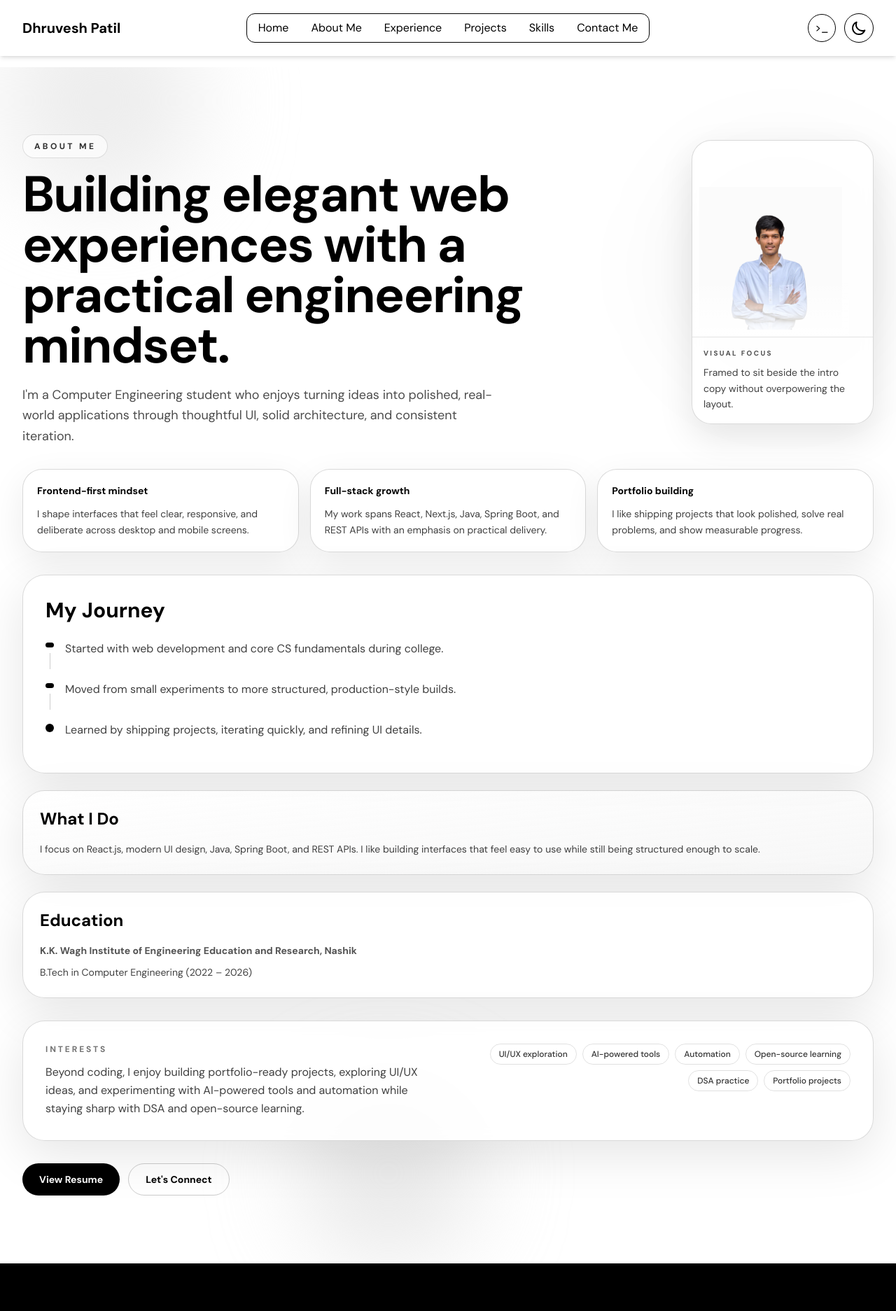
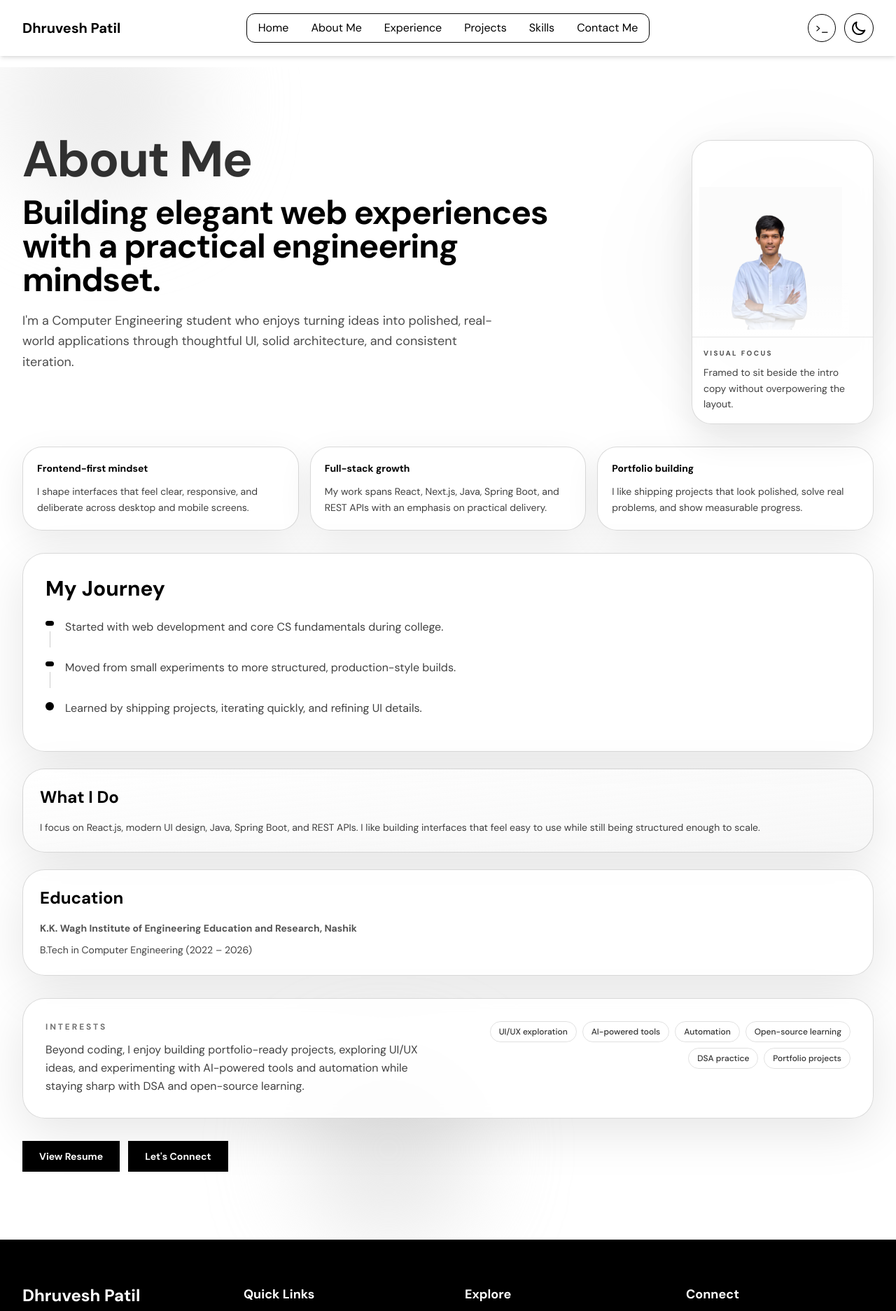
Before and after one commit to Dhruvesh05/Portfolio-Dhruvesh, a Next.js app: page /about in a window 1280 px wide. Shown: the top 1873 px of the page at 70% size. Built offline with nearby package versions, Linux system fonts and the light colour scheme.

Commit message:
Font change

```diff
--- a/components/About/About.tsx
+++ b/components/About/About.tsx
@@ -47,10 +47,10 @@ export default function AboutSection() {
           <div className="space-y-8">
             <div className="flex flex-col gap-6 lg:flex-row lg:items-start lg:justify-between lg:gap-10">
               <div className="max-w-3xl lg:flex-1">
-                <p className="inline-flex items-center rounded-full border border-black/15 bg-white/80 px-4 py-2 text-xs font-semibold uppercase tracking-[0.28em] opacity-80 backdrop-blur dark:border-white/15 dark:bg-black/70">
+                <p className="text-4xl font-black tracking-tight opacity-80 sm:text-5xl md:text-6xl lg:text-7xl">
                   About Me
                 </p>
-                <h2 className="mt-4 text-4xl font-black tracking-tight sm:text-5xl md:text-6xl lg:text-7xl">
+                <h2 className="mt-4 text-2xl font-semibold tracking-tight sm:text-3xl md:text-4xl lg:text-5xl">
                   Building elegant web experiences with a practical engineering mindset.
                 </h2>
                 <p className="mt-5 max-w-2xl text-sm leading-relaxed opacity-70 sm:text-base md:text-lg">
@@ -163,13 +163,13 @@ export default function AboutSection() {
                 href="https://drive.google.com/file/d/1a-Q6RMehygXArEbf2a_IwLqzub59akoK/view?usp=drive_link"
                 target="_blank"
                 rel="noopener noreferrer"
-                className="inline-flex items-center justify-center rounded-full bg-black px-6 py-3 text-sm font-semibold text-white transition-all duration-300 hover:-translate-y-0.5 hover:shadow-xl dark:bg-white dark:text-black"
+                className="inline-flex items-center justify-center rounded-b-none bg-black px-6 py-3 text-sm font-semibold text-white transition-all duration-300 hover:bg-white hover:text-black hover:border-2 dark:bg-black dark:text-white dark:border-2 dark:hover:bg-white dark:hover:text-black dark:hover:border-2"
               >
                 View Resume
               </a>
               <a
                 href="/contact"
-                className="inline-flex items-center justify-center rounded-full border border-black/20 px-6 py-3 text-sm font-semibold transition-all duration-300 hover:-translate-y-0.5 hover:bg-black hover:text-white hover:shadow-xl dark:border-white/20 dark:hover:bg-white dark:hover:text-black"
+                className="inline-flex items-center justify-center rounded-b-none bg-black px-6 py-3 text-sm font-semibold text-white transition-all duration-300 hover:bg-white hover:text-black hover:border-2 dark:bg-black dark:text-white dark:border-2 dark:hover:bg-white dark:hover:text-black dark:hover:border-2"
               >
                 Let&apos;s Connect
               </a>
--- a/components/Experience/Experience.tsx
+++ b/components/Experience/Experience.tsx
@@ -36,12 +36,12 @@ export default function ExperienceSection() {
 
       <div className="relative mx-auto max-w-7xl">
         <div className="mb-12 md:mb-16 lg:mb-20">
-          <p className="inline-flex items-center rounded-full border border-black/15 bg-white/80 px-4 py-2 text-xs font-semibold uppercase tracking-[0.28em] opacity-80 backdrop-blur dark:border-white/15 dark:bg-black/70">
+          <p className="text-4xl font-black tracking-tight opacity-80 sm:text-5xl md:text-6xl lg:text-7xl">
             Experience
           </p>
           <div className="mt-5 flex flex-col gap-5 lg:flex-row lg:items-end lg:justify-between">
             <div className="max-w-3xl">
-              <h2 className="text-4xl font-black tracking-tight sm:text-5xl md:text-6xl lg:text-7xl">
+              <h2 className="text-2xl font-semibold tracking-tight sm:text-3xl md:text-4xl lg:text-5xl">
                 Experience built to show impact, not just attendance.
               </h2>
               <p className="mt-4 max-w-2xl text-sm leading-relaxed opacity-70 sm:text-base md:text-lg">
--- a/components/Home.tsx
+++ b/components/Home.tsx
@@ -88,7 +88,7 @@ export default function HomePage() {
           className="max-w-4xl w-full rounded-2xl md:rounded-3xl border border-black dark:border-white bg-white dark:bg-black p-6 sm:p-8 md:p-12 lg:p-16 transition-transform duration-500 shadow-lg"
           style={{ transform: `scale(${scale})` }}
         >
-          <h1 className="text-3xl sm:text-4xl md:text-5xl lg:text-6xl font-black mb-3 sm:mb-4 md:mb-6 tracking-tight">
+          <h1 className="text-4xl sm:text-5xl md:text-6xl lg:text-7xl font-black mb-3 sm:mb-4 md:mb-6 tracking-tight">
             <span className="block text-xs sm:text-sm md:text-base opacity-70 mb-1.5 sm:mb-2 font-normal">Hello, I&apos;m</span>
             <span className="block min-h-[1.2em] whitespace-nowrap">
               <span className="sr-only">Dhruvesh Patil</span>
--- a/components/Projects/Projects.tsx
+++ b/components/Projects/Projects.tsx
@@ -62,12 +62,12 @@ export default function ProjectsSection() {
 
       <div className="relative mx-auto max-w-7xl">
         <div className="mb-12 md:mb-16 lg:mb-20">
-          <p className="inline-flex items-center rounded-full border border-black/15 bg-white/80 px-4 py-2 text-xs font-semibold uppercase tracking-[0.28em] opacity-80 backdrop-blur dark:border-white/15 dark:bg-black/70">
+          <p className="text-4xl font-black tracking-tight opacity-80 sm:text-5xl md:text-6xl lg:text-7xl">
             Projects
           </p>
           <div className="mt-5 flex flex-col gap-5 lg:flex-row lg:items-end lg:justify-between">
             <div className="max-w-3xl">
-              <h2 className="text-4xl font-black tracking-tight sm:text-5xl md:text-6xl lg:text-7xl">
+              <h2 className="text-2xl font-semibold tracking-tight sm:text-3xl md:text-4xl lg:text-5xl">
                 Projects designed to look sharp and feel worth exploring.
               </h2>
               <p className="mt-4 max-w-2xl text-sm leading-relaxed opacity-70 sm:text-base md:text-lg">
--- a/components/Skills.tsx
+++ b/components/Skills.tsx
@@ -58,14 +58,14 @@ export default function SkillsSection() {
   return (
     <section id="skills" className="py-16 md:py-24 px-4 md:px-6 bg-white dark:bg-black text-black dark:text-white">
       <div className="max-w-6xl mx-auto">
-        <h2 className="text-3xl md:text-4xl lg:text-5xl font-bold text-center mb-3 sm:mb-4">Skills & Certifications</h2>
+        <h2 className="text-4xl font-black tracking-tight text-center mb-3 sm:mb-4 sm:text-5xl md:text-6xl lg:text-7xl">Skills & Certifications</h2>
         <p className="text-center opacity-60 mb-12 md:mb-16 max-w-2xl mx-auto text-sm md:text-base">
           Technologies I work with and achievements I&apos;ve earned
         </p>
 
         {/* Skills Section */}
         <div className="mb-16 md:mb-20">
-          <h3 className="text-2xl md:text-3xl font-bold mb-8 md:mb-10 text-center">Technical Skills</h3>
+          <h3 className="text-xl md:text-2xl font-semibold mb-8 md:mb-10 text-center">Technical Skills</h3>
           <div className="grid md:grid-cols-2 gap-6 md:gap-8">
             {skillCategories.map((category) => (
               <div
@@ -101,7 +101,7 @@ export default function SkillsSection() {
 
         {/* Certifications Section */}
         <div>
-          <h3 className="text-2xl md:text-3xl font-bold mb-8 md:mb-10 text-center">Certifications</h3>
+          <h3 className="text-xl md:text-2xl font-semibold mb-8 md:mb-10 text-center">Certifications</h3>
           <div className="grid md:grid-cols-2 gap-6 md:gap-8">
             {certifications.map((cert, index) => (
               <div
--- a/package.json
+++ b/package.json
@@ -10,7 +10,7 @@
   },
   "dependencies": {
     "lucide-react": "^0.562.0",
-    "next": "^16.2.6",
+    "next": "^16.2.10",
     "next-themes": "^0.4.6",
     "react": "19.2.3",
     "react-dom": "19.2.3"
@@ -21,7 +21,7 @@
     "@types/react": "^19",
     "@types/react-dom": "^19",
     "eslint": "^9",
-    "eslint-config-next": "16.1.1",
+    "eslint-config-next": "16.2.6",
     "tailwindcss": "^4",
     "typescript": "^5"
   }
```
Also changed, not shown: components/ContactUs.tsx (+4 -4 lines), 1 other file (tests, documents, lock files or other folders).
